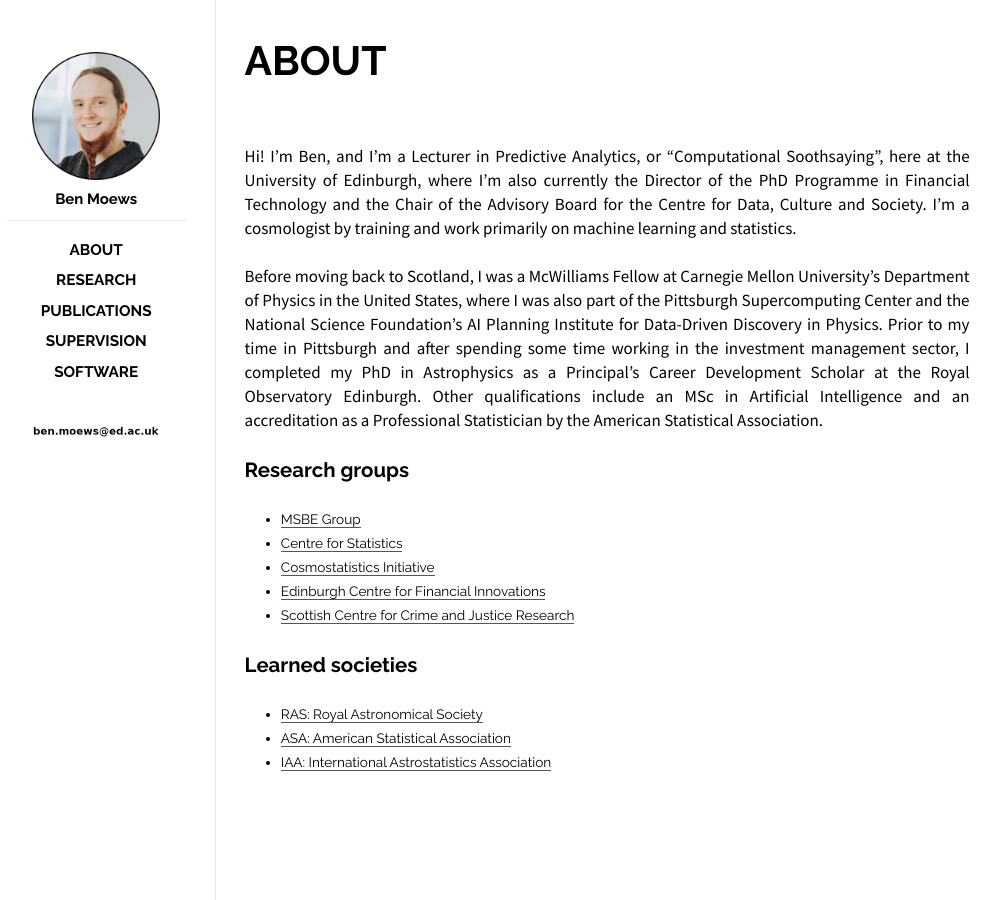
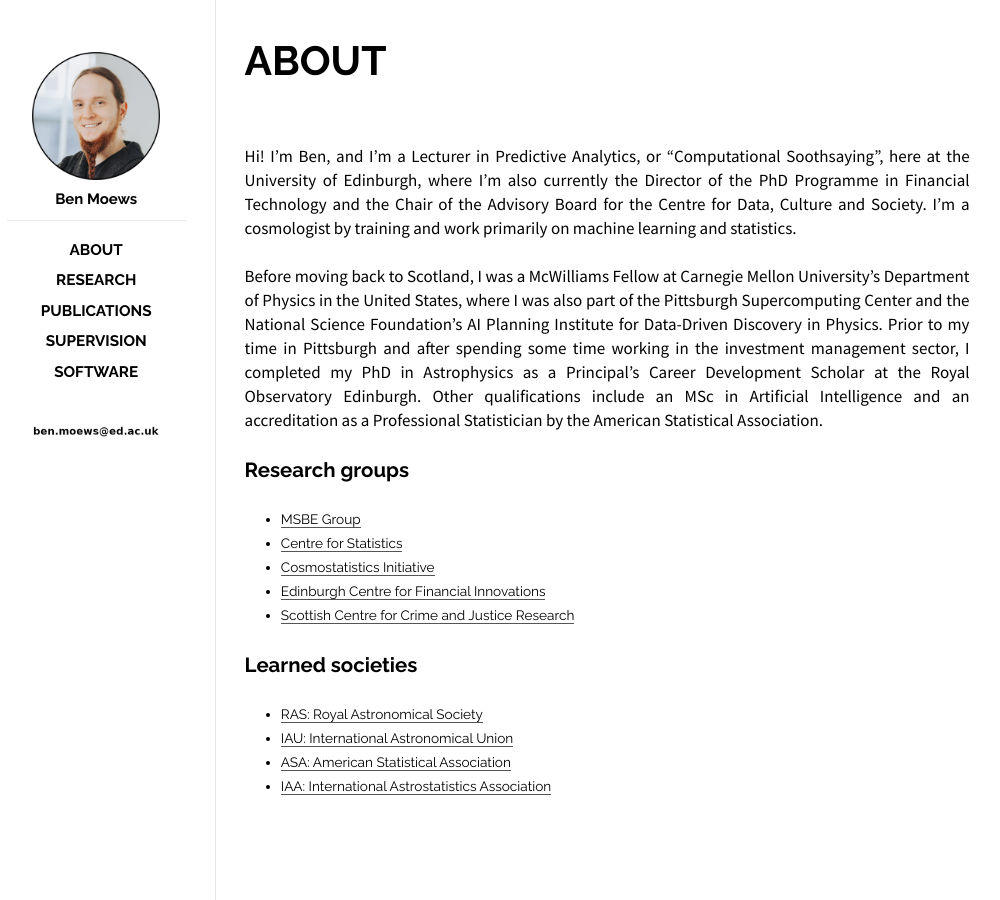
Before and after one commit to moews/moews.github.io, a Jekyll site: the page built from _posts/2017-03-27-about.md, in a window 1280 px wide. Shown: the whole page, without its empty margins (143-1143 px from the left). Built offline with Jekyll 4.4.1, drawn with Linux system fonts in a browser that asks for light colours.

Commit message:
Update 2017-03-27-about.md

```diff
--- a/_posts/2017-03-27-about.md
+++ b/_posts/2017-03-27-about.md
@@ -27,6 +27,7 @@
 ## Learned societies
 
 * [RAS: Royal Astronomical Society](https://www.ras.org.uk)
+* [IAU: International Astronomical Union](https://www.iau.org/)
 * [ASA: American Statistical Association](http://www.amstat.org)
 * [IAA: International Astrostatistics Association](http://iaa.mi.oa-brera.inaf.it/IAA/home.html)
 
```
